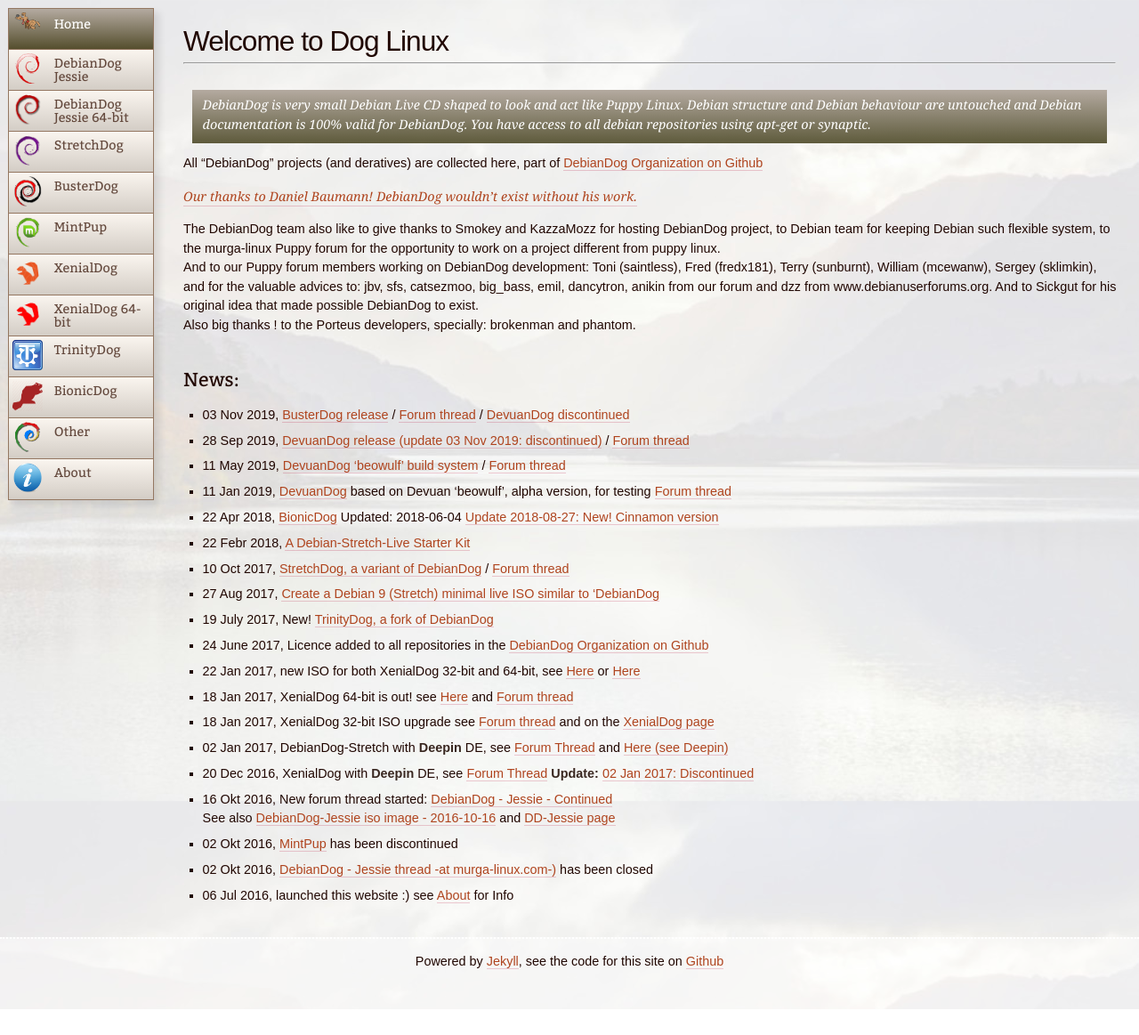
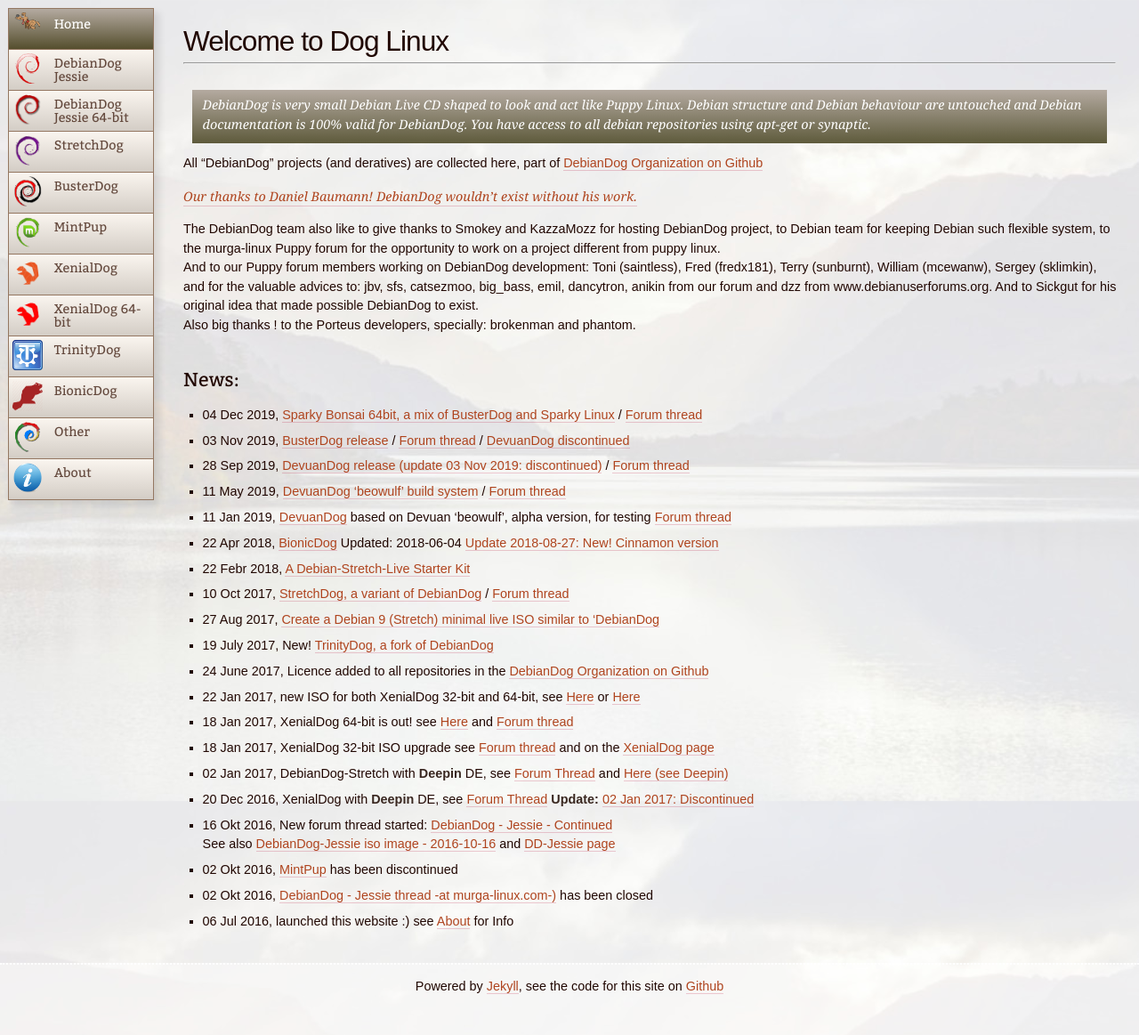
Before and after one commit to DebianDog/doglinux, a Jekyll site: the page built from index.md, in a window 1280 px wide and 1163 px high. Shown: the whole window at 89% size. Built offline with Jekyll 4.4.1, drawn with Linux system fonts in a browser that asks for light colours.

```diff
--- a/index.md
+++ b/index.md
@@ -21,6 +21,8 @@ Also big thanks ! to the Porteus developers, specially: brokenman and phantom.
 <br>
 
 ## News:
+
+ - 04 Dec 2019, [Sparky Bonsai 64bit, a mix of BusterDog and Sparky Linux](https://github.com/maurosh/SparkyBonsai){:target="_blank"} / [Forum thread](http://murga-linux.com/puppy/viewtopic.php?t=117504){:target="_blank"}
 
  - 03 Nov 2019, [BusterDog release](zz03busterdog.html){:target="_blank"} / [Forum thread](http://murga-linux.com/puppy/viewtopic.php?t=117255){:target="_blank"} / [DevuanDog discontinued](http://murga-linux.com/puppy/viewtopic.php?p=1040932#1040932){:target="_blank"}
 
```
